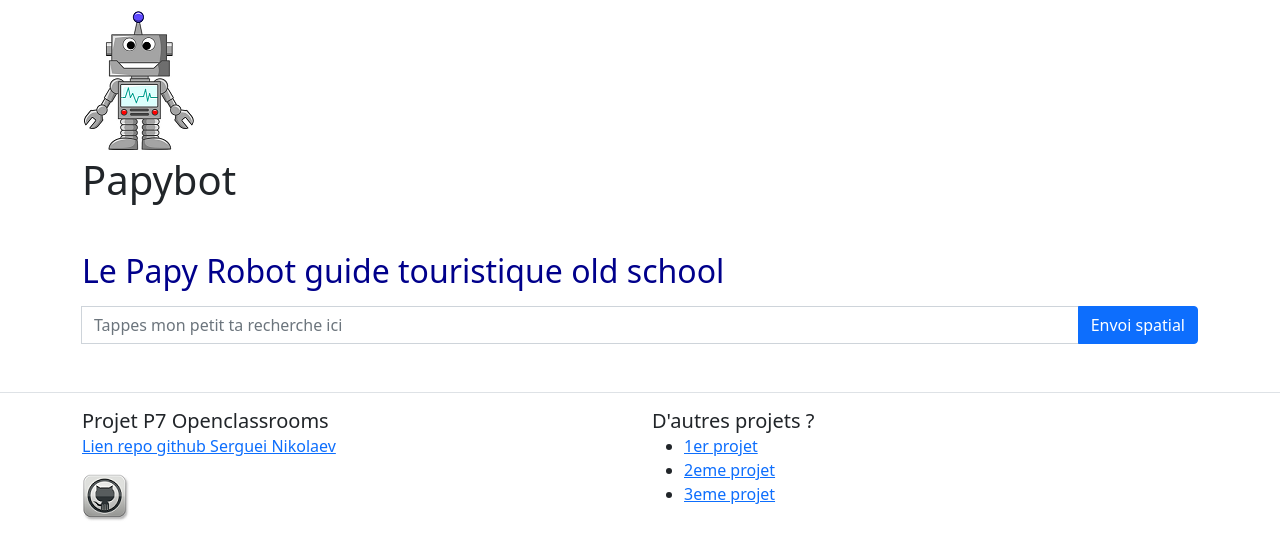
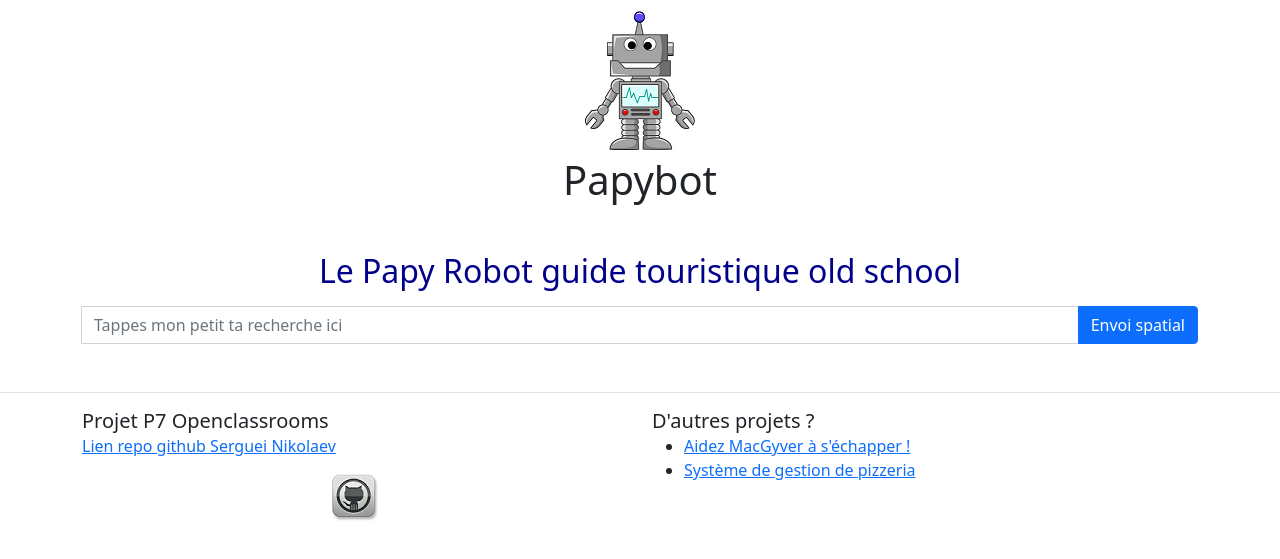
Before and after one commit to SergueiNK/oc_p7_papybot, a Flask app: page / in a window 1280 px wide. Shown: the top 559 px of the page. Run offline with Flask 2, Linux system fonts and the light colour scheme; some libraries are stand-ins or nearby versions.

Commit message:
the front is finalised

```diff
--- a/papybot/static/style.css
+++ b/papybot/static/style.css
@@ -1,11 +1,19 @@
 h1
 {
+    text-align: center;
     color:d
+
 }
 
+img.img-fluid {
+    display: block;
+    margin-left: auto;
+    margin-right: auto;
+}
 
 h2
 {
+    text-align: center;
     color:darkblue
 }
 
--- a/papybot/templates/index.html
+++ b/papybot/templates/index.html
@@ -69,16 +69,15 @@
             <div class="row">
                 <div class="col">
                     <span class="h5 mb-3">Projet P7 Openclassrooms</span>
-                    <p><a class="mb-2" href="https://github.com/SergueiNK" target="_blank" rel="external">Lien repo
+                    <p><a class="mb-2" href="https://github.com/SergueiNK/oc_p7_papybot.git" target="_blank" rel="external">Lien repo
                             github Serguei Nikolaev</a></p>
                     <p><img class="img-fluid" src="static/pictures/github.png" alt="github pictures" /></p>
                 </div>
                 <div class="col">
                     <span class="h5 mb-3">D'autres projets ?</span>
                     <ul>
-                        <li><a href="" title="" target="_blank">1er projet</a></li>
-                        <li><a href="" title="" target="_blank">2eme projet</a></li>
-                        <li><a href="" title="" target="_blank">3eme projet</a></li>
+                        <li><a href="https://github.com/SergueiNK/p3_help_mcgyver_escape.git" title="Repo projet 3" target="_blank">Aidez MacGyver à s'échapper !</a></li>
+                        <li><a href="https://github.com/SergueiNK/oc_projet_p6.git" title="Repo projet 6" target="_blank">Système de gestion de pizzeria</a></li>
                     </ul>
                 </div>
             </div>
```
